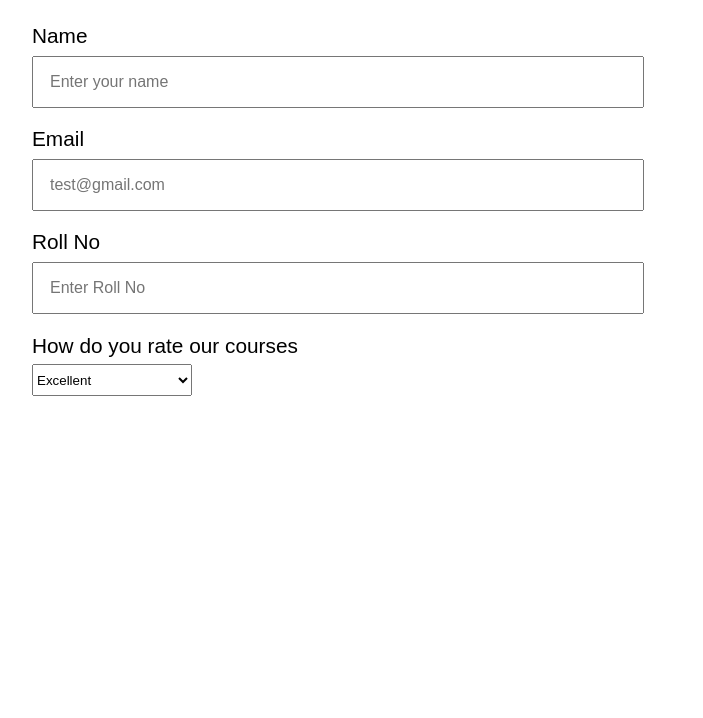
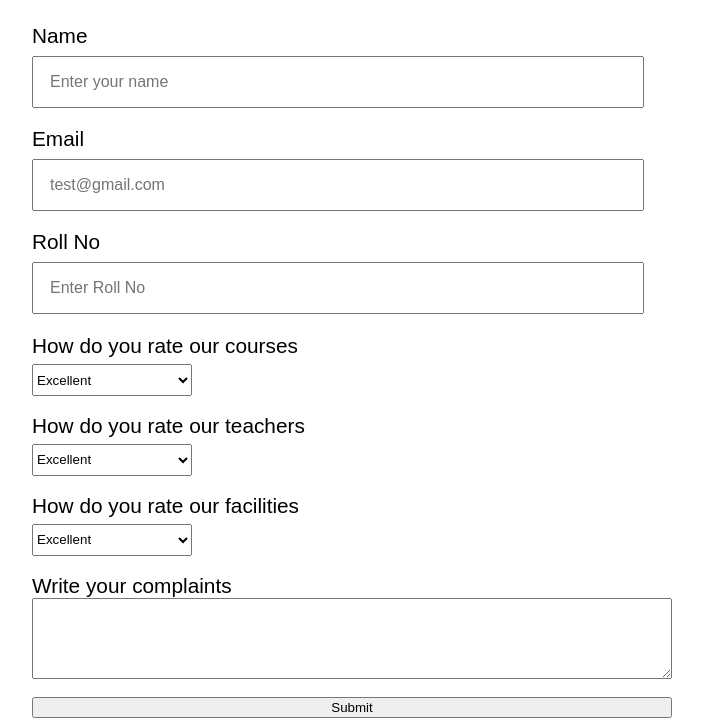
Before and after one commit to kamranasif506/html-css, a plain HTML site: page index.html in a window 1280 px wide. Shown: the part 101-819 px from the top of the page, without its empty margins (288-991 px from the left). Drawn offline with Linux system fonts and the light colour scheme.

Commit message:
adding fields in survey form

```diff
--- a/index.html
+++ b/index.html
@@ -17,11 +17,27 @@
         <label id="number-label">Roll No</label>
         <input type="number" id="number" placeholder="Enter Roll No">
         <label>How do you rate our courses</label>
-        <select id="dropdown">
+        <select class="dropdown">
           <option>Excellent</option>
           <option>Very Good</option>
           <option>Good</option>
         </select>
+        <label>How do you rate our teachers</label>
+        <select class="dropdown">
+          <option>Excellent</option>
+          <option>Very Good</option>
+          <option>Good</option>
+        </select>
+        <label>How do you rate our facilities</label>
+        <select class="dropdown">
+          <option>Excellent</option>
+          <option>Very Good</option>
+          <option>Good</option>
+        </select>
+        <label>Write your complaints</label>
+        <textarea rows="5" class="form-control"></textarea>
+        <br>
+        <button type="submit" class="button">Submit</button>
       </form>
 
     <script src="https://cdn.freecodecamp.org/testable-projects-fcc/v1/bundle.js"></script>
```
